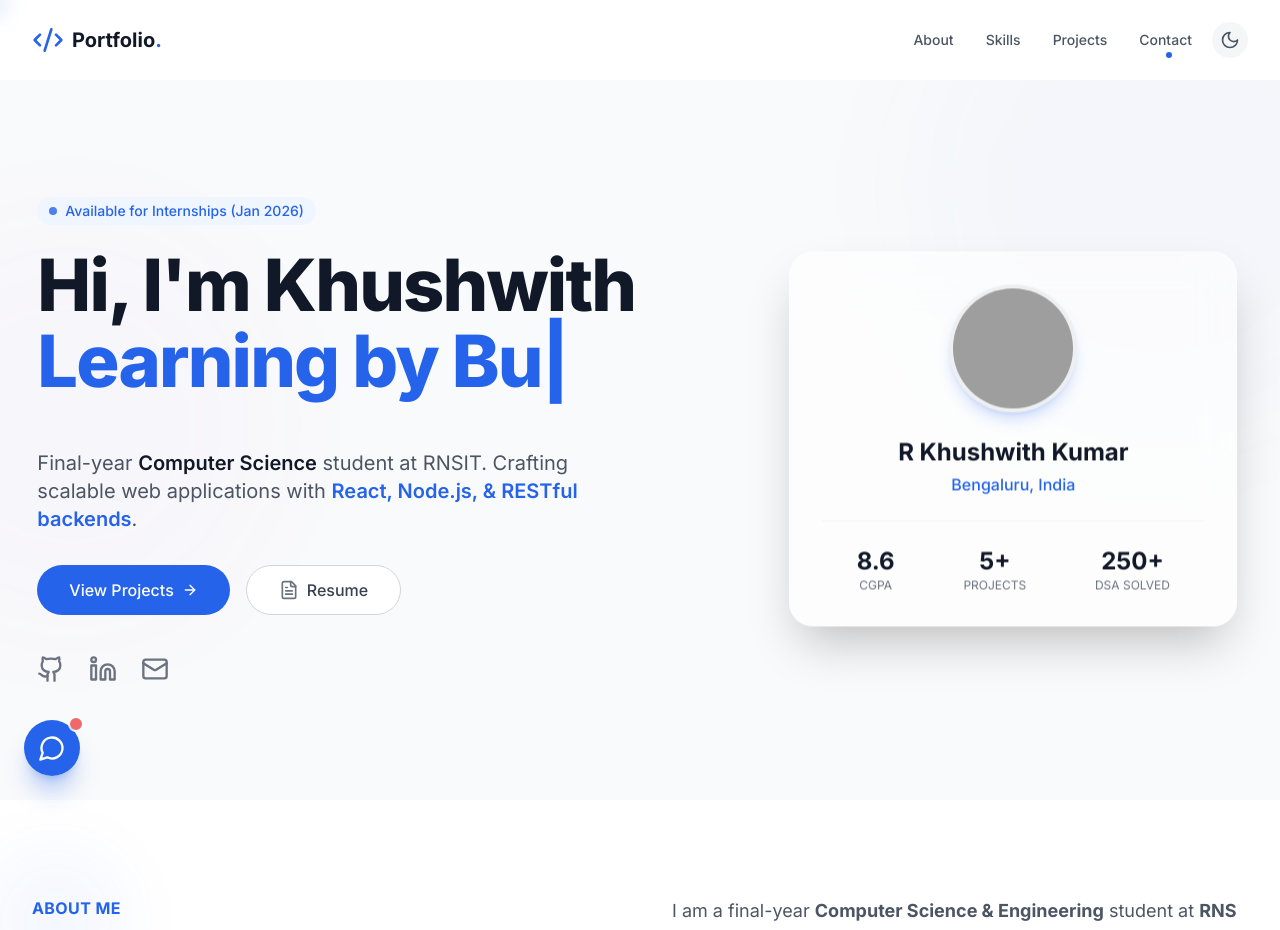
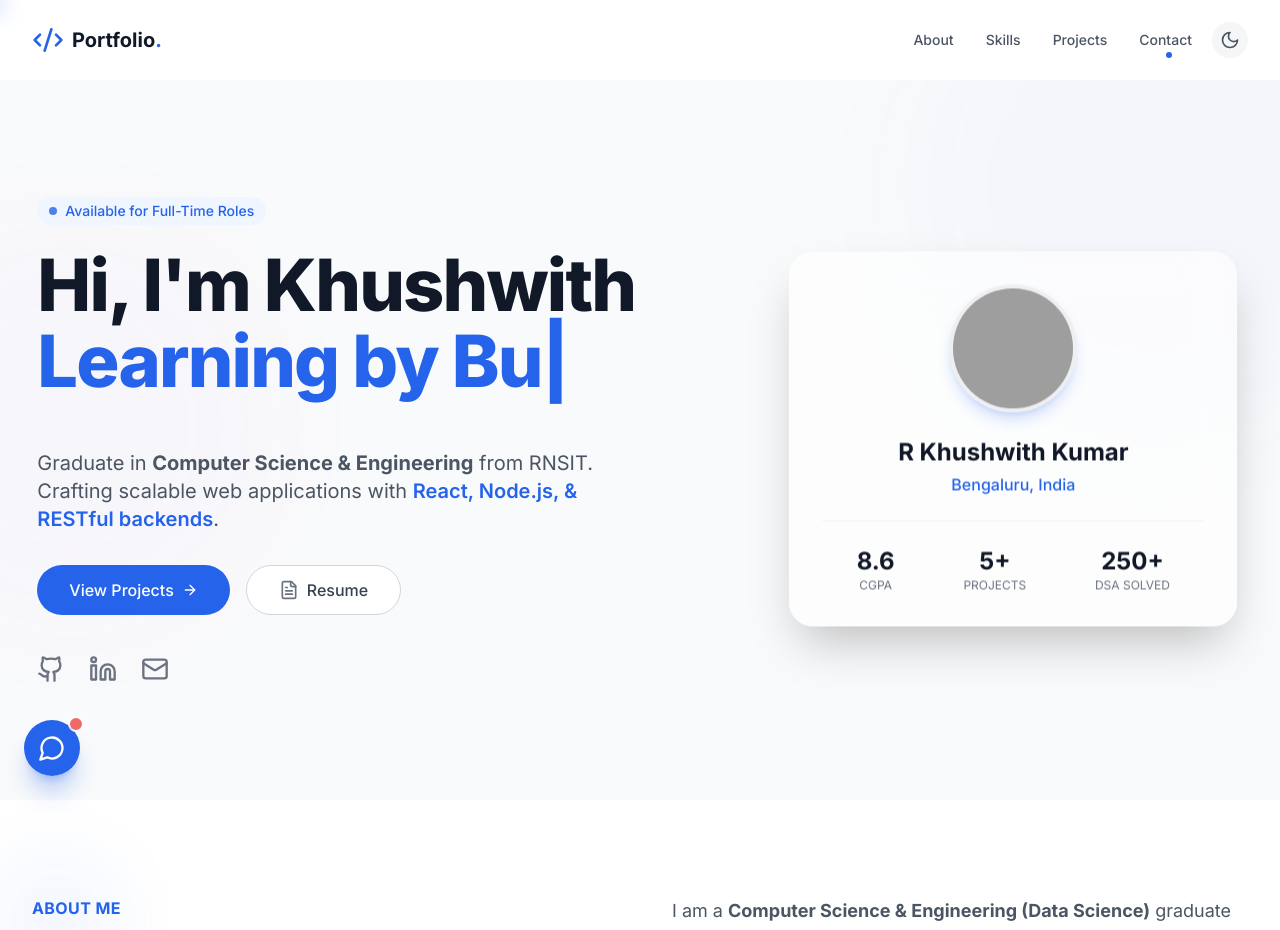
Before and after one commit to kushwith03/portfolio, a Next.js app: page / in a window 1280 px wide. Shown: the top 930 px of the page. Built offline with nearby package versions, Linux system fonts and the light colour scheme; grey boxes are pictures that could not be loaded.

Commit message:
Update profile to reflect graduate status

```diff
--- a/components/About.tsx
+++ b/components/About.tsx
@@ -86,8 +86,7 @@ const About: React.FC = () => {
 
           <motion.div className="space-y-6 text-lg text-gray-600 dark:text-gray-300 leading-relaxed">
             <motion.p variants={itemVariants}>
-              I am a final-year <strong>Computer Science & Engineering</strong>{" "}
-              student at <strong>RNS Institute of Technology</strong>,
+              I am a <strong>Computer Science & Engineering (Data Science)</strong> graduate from <strong>RNS Institute of Technology</strong>,
               maintaining a consistent academic record with a CGPA of{" "}
               <span className="text-gray-900 dark:text-white font-semibold">
                 8.6
--- a/components/Contact.tsx
+++ b/components/Contact.tsx
@@ -65,8 +65,7 @@ const Contact: React.FC = () => {
               </h3>
               <p className="mt-4 text-lg text-gray-600 dark:text-gray-300">
                 Have a project in mind or want to discuss a potential
-                opportunity? I'm available for internships starting January
-                2026.
+                opportunity? I'm available for full-time roles and collaborations.
               </p>
             </div>
 
--- a/components/Hero.tsx
+++ b/components/Hero.tsx
@@ -51,7 +51,7 @@ const Hero: React.FC = () => {
               className="inline-flex items-center px-3 py-1 rounded-full bg-blue-50 dark:bg-blue-900/20 text-blue-600 dark:text-blue-300 text-sm font-medium mb-6"
             >
               <span className="flex h-2 w-2 rounded-full bg-blue-600 dark:bg-blue-400 mr-2 animate-pulse"></span>
-              Available for Internships (Jan 2026)
+              Available for Full-Time Roles
             </motion.div>
 
             <motion.h1
@@ -71,7 +71,7 @@ const Hero: React.FC = () => {
                       1000,
                       "Data Structures & APIs",
                       1000,
-                      "Final Year CSE",
+                      "B.E. CSE Graduate",
                       1000,
                     ]}
                     speed={50}
@@ -85,11 +85,7 @@ const Hero: React.FC = () => {
               variants={itemVariants}
               className="mt-6 text-lg text-gray-600 dark:text-gray-300 sm:max-w-xl sm:mx-auto md:text-xl lg:mx-0 leading-relaxed"
             >
-              Final-year{" "}
-              <span className="font-semibold text-gray-900 dark:text-white">
-                Computer Science
-              </span>{" "}
-              student at RNSIT. Crafting scalable web applications with{" "}
+              Graduate in <strong>Computer Science & Engineering</strong> from RNSIT. Crafting scalable web applications with{" "}
               <span className="font-semibold text-primary">
                 React, Node.js, & RESTful backends
               </span>
--- a/lib/ai/chat.ts
+++ b/lib/ai/chat.ts
@@ -14,9 +14,10 @@ export async function getChatReply(message: string, history: any[], persona: str
   const contextData = `
     MY PROFILE:
     Name: R Khushwith Kumar
-    Role: Full Stack Software Engineering Intern
-    Education: RNS Institute of Technology, Bengaluru (B.E. CSE - Data Science, Graduated May 2026)
+    Role: Full Stack Software Engineer
+    Education: B.E. in Computer Science & Engineering (Data Science) from RNS Institute of Technology, Bengaluru (Graduated May 2026)
     CGPA: 8.6/10.0
+    Current Status: Graduate seeking full-time opportunities.
 
     MY SKILLS:
     ${JSON.stringify(skills)}
```
